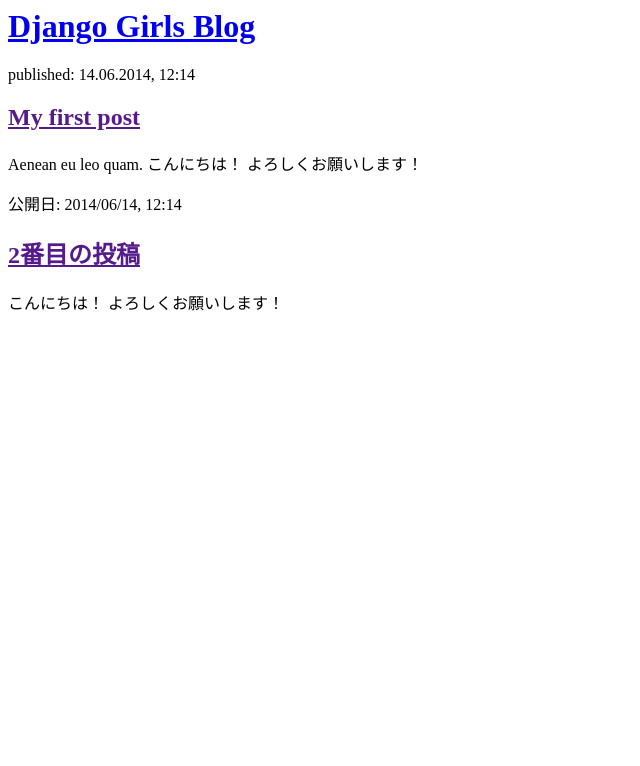
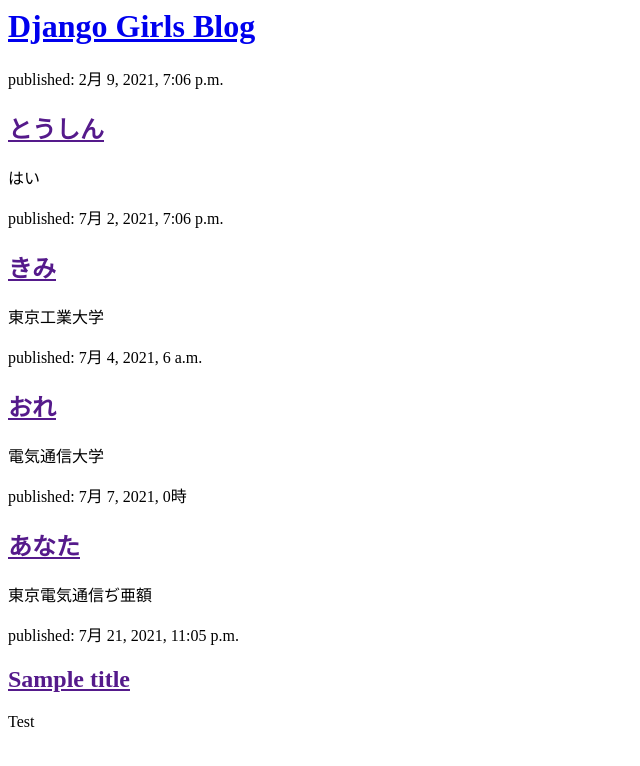
Before and after one commit to tsuji1/my-first-blog, a Django app: page / in a window 1280 px wide. Shown: the top 766 px of the page, without its empty margins (0-640 px from the left). Run offline with Django 3.2, Linux system fonts and the light colour scheme; data comes from the database, SQL or seed files in the repository.

Commit message:
Modefied templates to display posts from database.

```diff
--- a/blog/templates/blog/post_list.html
+++ b/blog/templates/blog/post_list.html
@@ -6,17 +6,14 @@
         <div>
             <h1><a href="/">Django Girls Blog</a></h1>
         </div>
+        {% for post in posts %}
+        <div>
 
-        <div>
-            <p>published: 14.06.2014, 12:14</p>
-            <h2><a href="">My first post</a></h2>
-            <p>Aenean eu leo quam. こんにちは！ よろしくお願いします！ </p>
+            <p>published: {{post.published_date}}</p>
+            <h2><a href="">{{ post.title }}</a></h2>
+            <p>{{ post.text|linebreaksbr}}</p>
+
         </div>
-
-        <div>
-            <p>公開日: 2014/06/14, 12:14</p>
-            <h2><a href="">2番目の投稿</a></h2>
-            <p> こんにちは！ よろしくお願いします！ </p>
-        </div>
+        {% endfor %}
     </body>
 </html>
--- a/blog/views.py
+++ b/blog/views.py
@@ -1,4 +1,7 @@
 from django.shortcuts import render
+from .models import Post
+from django.utils import timezone
 def post_list(request):
-  return render(request,'blog/post_list.html', {})
+  posts = Post.objects.filter(published_date__lte=timezone.now()).order_by('published_date')
+  return render(request,'blog/post_list.html', {'posts':posts})
 # Create your views here.
--- a/mysite/settings.py
+++ b/mysite/settings.py
@@ -18,6 +18,7 @@
 
 # Quick-start development settings - unsuitable for production
 # See https://docs.djangoproject.com/en/2.2/howto/deployment/checklist/
+ALLOWED_HOSTS=['127.0.0.1', '.pythonanywhere.com']
 
 # SECURITY WARNING: keep the secret key used in production secret!
 SECRET_KEY = '!@z%#ftqw%^qhxi%s(mt+37$5rea4f8$0bsvhg%3(hd5urkggt'
@@ -120,4 +121,3 @@
 
 STATIC_URL = '/static/'
 STATIC_ROOT = os.path.join(BASE_DIR,"static")
-ALLOWED_HOSTS=['127.0.0.1', '.pythonanywhere.com']
```
Also changed, not shown: 2 other files.
